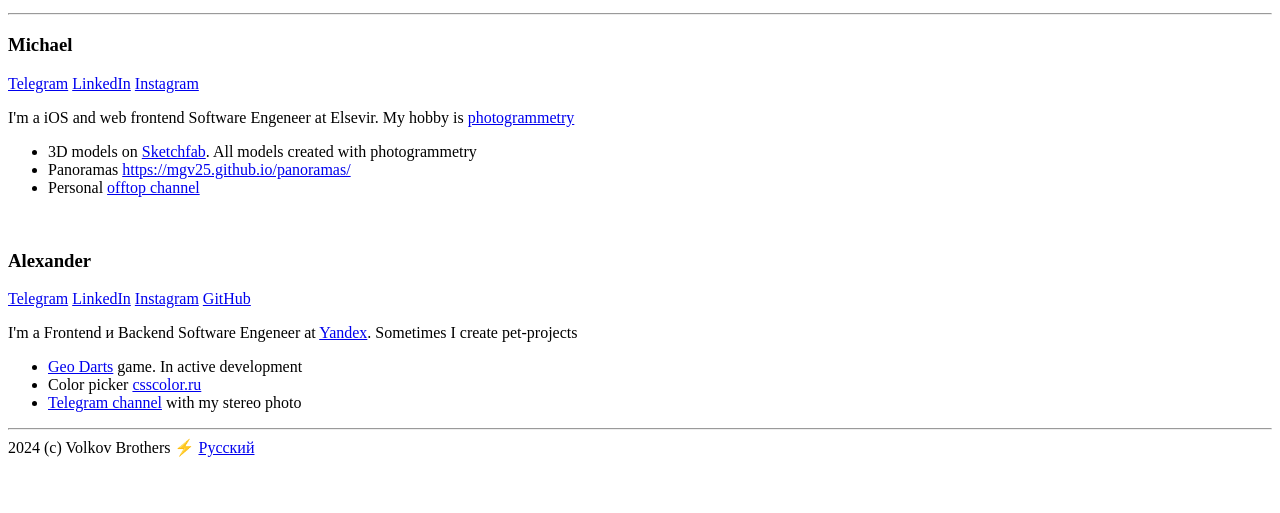
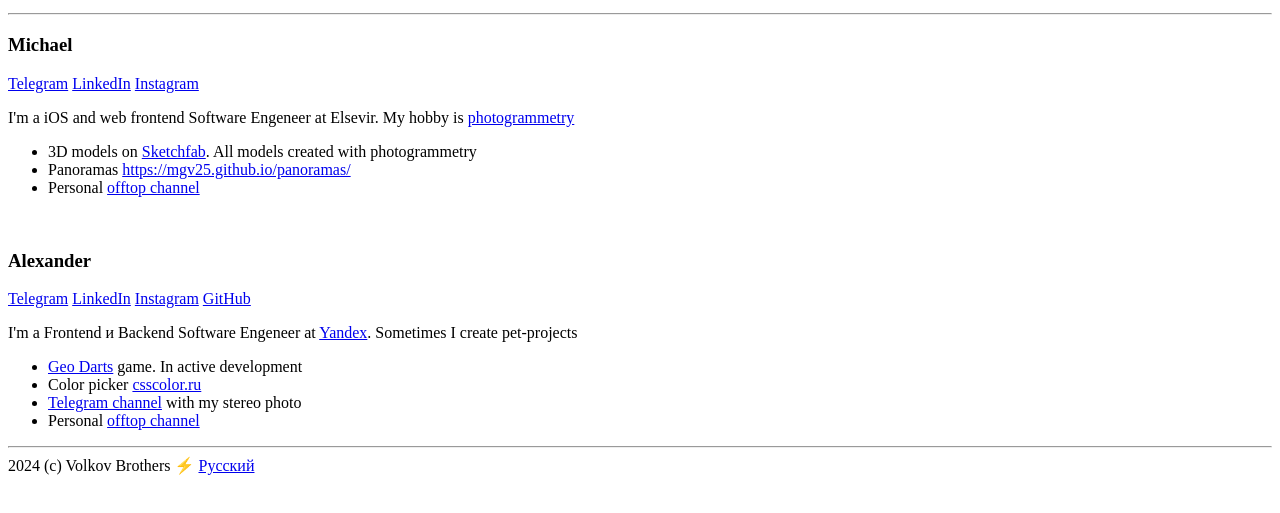
Before and after one commit to avo1kov/volkov.media, a plain HTML site: page en.html in a window 1280 px wide. Shown: the part 87-600 px from the top of the page. Drawn offline with Linux system fonts and the light colour scheme.

Commit message:
feat: turn back offtop channel

```diff
--- a/en.html
+++ b/en.html
@@ -45,7 +45,7 @@
 				<li><a href="https://volkov.media/geodarts" target="_blank">Geo Darts</a> game. In active development</li>
 				<li>Color picker <a href="https://csscolor.ru/en" target="_blank">csscolor.ru</a></li>
 				<li><a href="https://t.me/stereobyavolkov" target="_blank">Telegram channel</a> with my stereo photo</li>
-				<!-- <li>Personal <a href="https://t.me/toptoptop_op" target="_blank">offtop channel</a></li> -->
+				<li>Personal <a href="https://t.me/toptoptop_op" target="_blank">offtop channel</a></li>
 			</ul>
 		</article>
 		<hr />
```
Also changed, not shown: index.html (+1 -1 lines).
